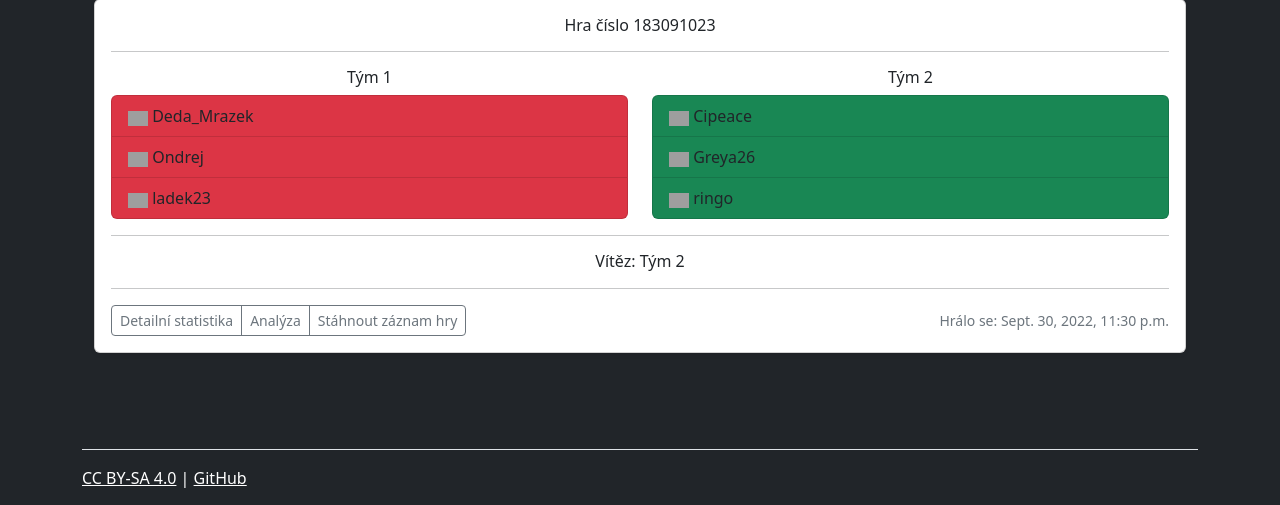
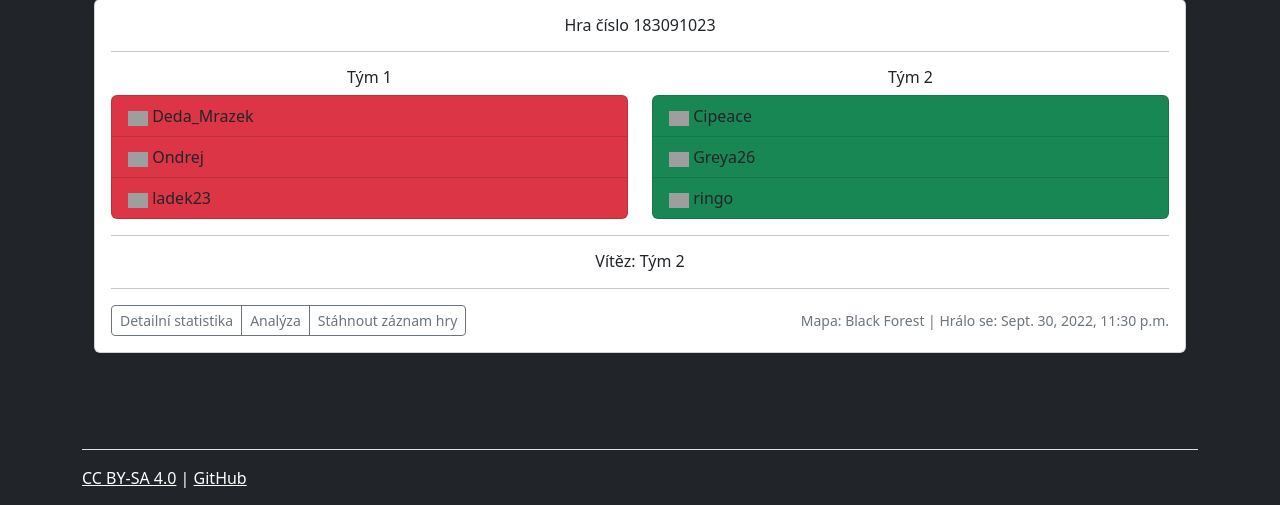
Before and after one commit to pasekrom/ageofpirates, a Django app: page /games/ in a window 1280 px wide. Shown: the part 153-658 px from the top of the page. Run offline with Django 4.2, Linux system fonts and the light colour scheme; data comes from the database, SQL or seed files in the repository; some libraries are stand-ins or nearby versions; grey boxes are pictures that could not be loaded.

Commit message:
add mapa

```diff
--- a/ageofpirates/settings.py
+++ b/ageofpirates/settings.py
@@ -90,9 +90,7 @@ USE_TZ = True
 # https://docs.djangoproject.com/en/3.2/howto/static-files/
 
 STATIC_URL = 'static/'
-MEDIA_ROOT = 'media/'
 MEDIA_URL = 'media/'
-LOGOUT_REDIRECT_URL = 'login'
 
 # Default primary key field type
 # https://docs.djangoproject.com/en/4.1/ref/settings/#default-auto-field
--- a/ageofpirates/templates/ageofpirates/matches.html
+++ b/ageofpirates/templates/ageofpirates/matches.html
@@ -143,7 +143,7 @@
               <a class="btn btn-outline-secondary btn-sm" href="https://www.aoe2insights.com/match/{{ object.id }}/analysis/" target="_blank">Analýza</a>
               <a class="btn btn-outline-secondary btn-sm" href="https://aoe.ms/replay/?gameId={{ object.id }}&profileId={{ object.p1.id }}" target="_blank">Stáhnout záznam hry</a>
             </div>
-            <small class="text-muted">Hrálo se: {{ object.datum_cas }}</small>
+            <small class="text-muted">Mapa: {{ object.map.nazev }} | Hrálo se: {{ object.datum_cas }}</small>
           </div>
         </div>
       </div><br>
```
